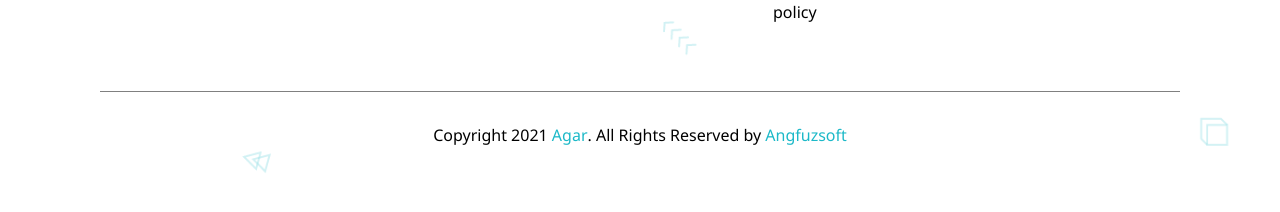
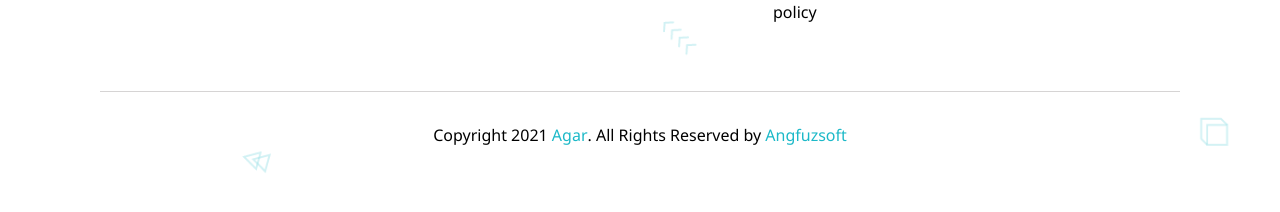
Before and after one commit to front-end-by-rimantas/42-grupe-portfolio-agar, a website: page index.html in a window 1280 px wide. Shown: the part 5295-5507 px from the top of the page. Drawn offline with Linux system fonts and the light colour scheme.

Commit message:
Footer border line

```diff
--- a/css/components/footer.css
+++ b/css/components/footer.css
@@ -23,7 +23,7 @@
 }
 
 .copyright {
-    border-top: 1px solid grey;
+    border-top: 1px solid rgb(214, 212, 212);
     padding-top: 2em;
     text-align: center;
 }
```
